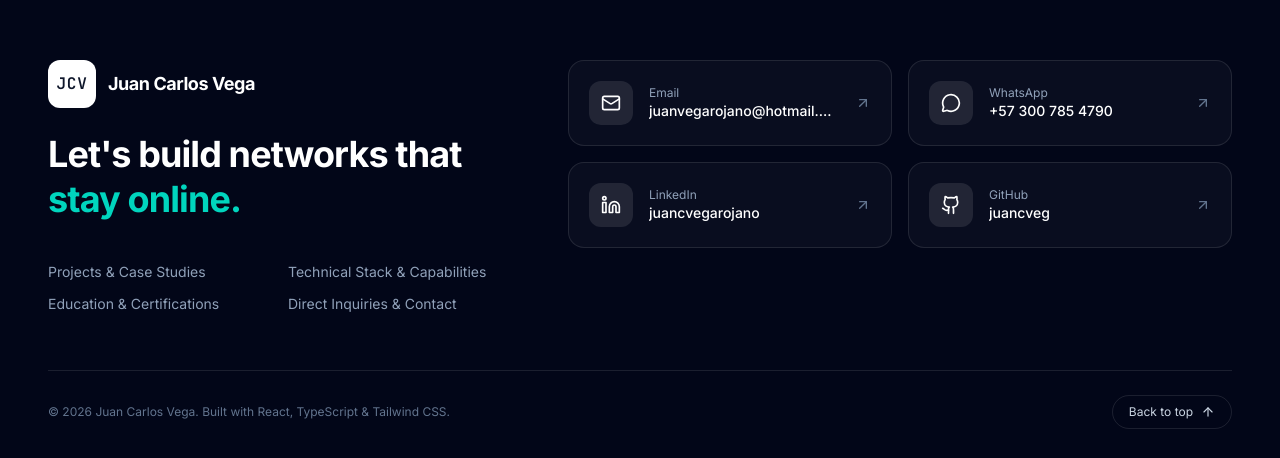
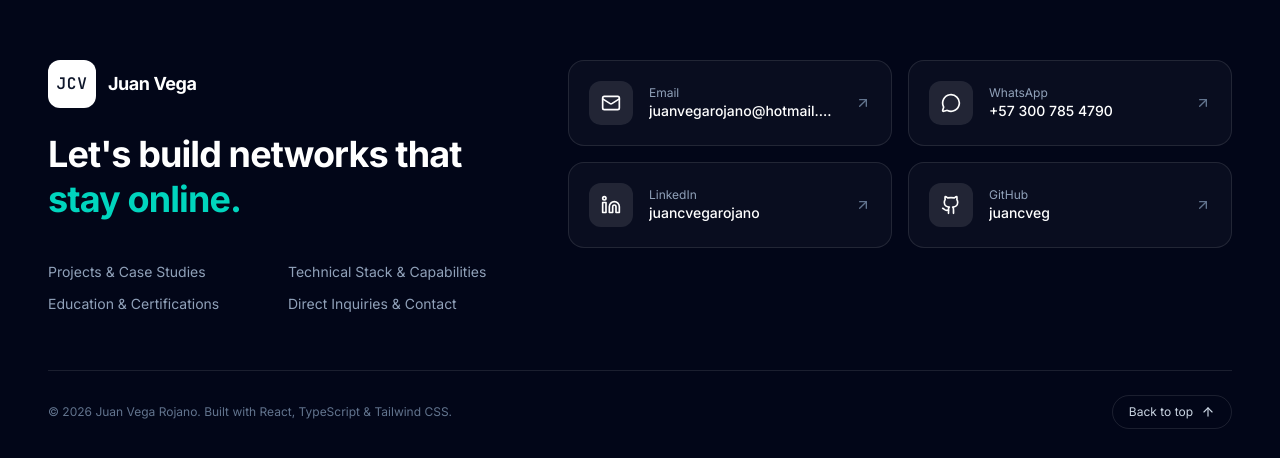
Before and after one commit to juancveg/juan-vega-portfolio, a React (Vite) app: page / in a window 1280 px wide. Shown: the part 5102-5560 px from the top of the page. Built offline with nearby package versions, Linux system fonts and the light colour scheme.

Commit message:
Update name in Footer component

```diff
--- a/src/components/layout/Footer.tsx
+++ b/src/components/layout/Footer.tsx
@@ -59,7 +59,7 @@ export const Footer: React.FC = () => {
                 <span className="w-12 h-12 rounded-xl bg-white text-slate-900 flex items-center justify-center font-mono font-bold text-base tracking-wider group-hover:bg-teal-50 transition-colors">
                   JCV
                 </span>
-                <span className="text-white font-bold text-lg tracking-tight">Juan Carlos Vega</span>
+                <span className="text-white font-bold text-lg tracking-tight">Juan Vega</span>
               </a>
 
               <h2 className="text-3xl sm:text-4xl font-bold tracking-tight text-white leading-tight max-w-md">
@@ -113,7 +113,7 @@ export const Footer: React.FC = () => {
         {/* Barra inferior */}
         <div className="pt-6 border-t border-white/10 flex flex-col-reverse sm:flex-row items-center justify-between gap-5 text-xs text-slate-500">
           <p className="text-center sm:text-left">
-            © {CURRENT_YEAR} Juan Carlos Vega. Built with React, TypeScript &amp; Tailwind CSS.
+            © {CURRENT_YEAR} Juan Vega Rojano. Built with React, TypeScript &amp; Tailwind CSS.
           </p>
 
           <button
```
